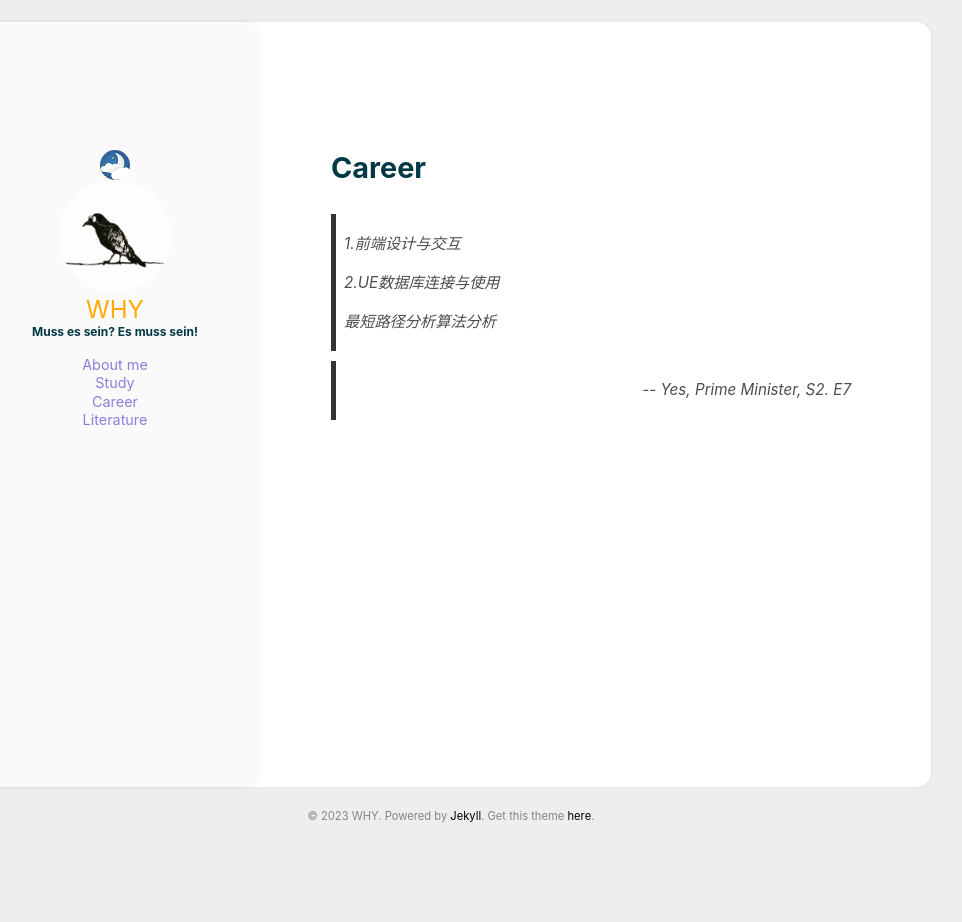
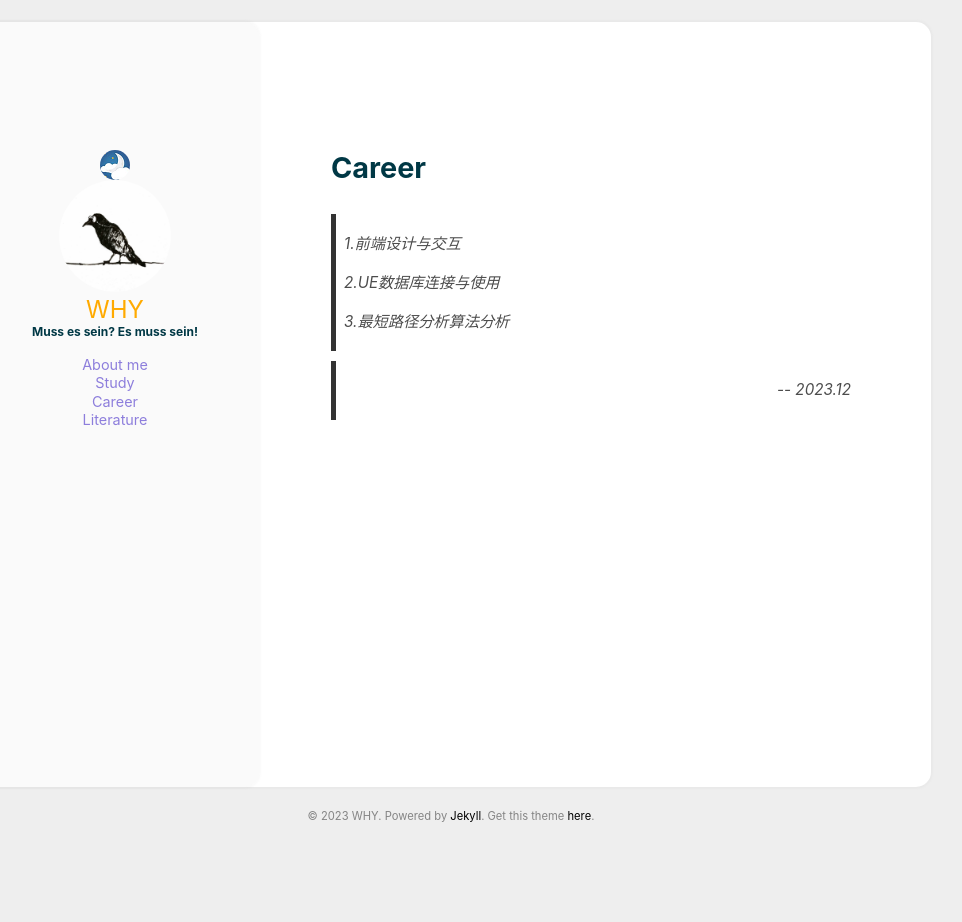
Before and after one commit to yeyeeeI/yeyeI.github.io, a Jekyll site: the page built from _additional_pages/Career.md, in a window 1280 px wide. Shown: the whole page, without its empty margins (189-1151 px from the left). Built offline with Jekyll 4.4.1, drawn with Linux system fonts in a browser that asks for light colours.

Commit message:
Update Career.md

```diff
--- a/_additional_pages/Career.md
+++ b/_additional_pages/Career.md
@@ -8,7 +8,7 @@ order: 3
 >
 > *2.UE数据库连接与使用*
 >
-> *最短路径分析算法分析*
+> *3.最短路径分析算法分析*
 >
 
-><p align="right">-- Yes, Prime Minister, S2. E7</p>
+><p align="right">-- 2023.12</p>
```
